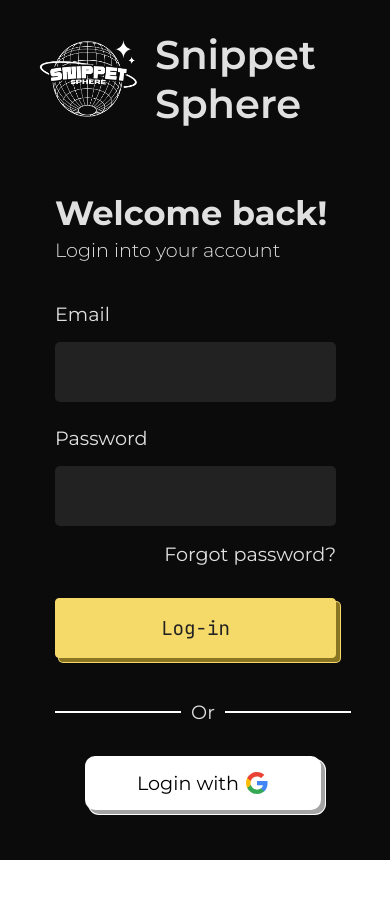
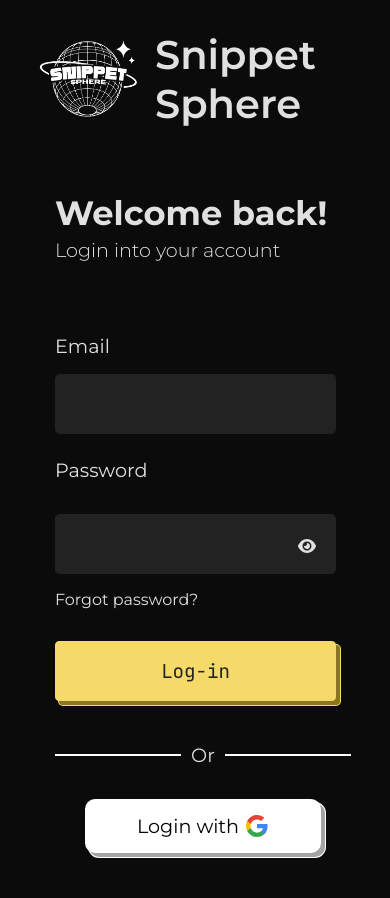
Before and after one commit to DevAdvik/snippet-share, a React (Vite) app: page /login in a window 390 px wide. Shown: the top 898 px of the page. Before the commit the page ends 860 px from the top, so only its background shows below. Built offline with nearby package versions, Linux system fonts and the light colour scheme; no server answers.

Commit message:
Added password and email validation for login/signup

```diff
--- a/src/components/login.jsx
+++ b/src/components/login.jsx
@@ -4,27 +4,65 @@ import logo from "../assets/logo.png";
 import styles from "../styles/login.module.css";
 import baiya from "../assets/baiya.png";
 import { FontAwesomeIcon } from "@fortawesome/react-fontawesome";
-import { faEnvelope } from "@fortawesome/free-solid-svg-icons";
+import { faEnvelope, faEye, faEyeSlash } from "@fortawesome/free-solid-svg-icons";
 import { useState } from "react";
 import { useNavigate } from "react-router-dom";
 import { auth } from "./Auth";
 import { useAuthState } from "react-firebase-hooks/auth";
-import { Alert } from "antd";
 
 function Login() {
     const [email, setEmail] = useState("");
     const [password, setPassword] = useState("");
     const [showError, setShowError] = useState(false);
     const [errorMessage, setErrorMessage] = useState("");
+    const [passwordIcon, setPasswordIcon] = useState(faEye);
     const navigate = useNavigate();
     const [user] = useAuthState(auth);
     if (user) {
         navigate("/snippets");
     }
 
+    function InputTypeChanger(ev) {
+        let closestInput = ev.target.closest("div").querySelector("Input");
+        if (passwordIcon === faEye) {
+            closestInput.type = "text";
+            setPasswordIcon(faEyeSlash);
+        } else if (passwordIcon === faEyeSlash) {
+            closestInput.type = "password";
+            setPasswordIcon(faEye);
+        }
+    }
+
+    async function authenticateUser() {
+        setShowError(false);
+
+        const emailRegex = /^[a-zA-Z0-9._%+-]+@[a-zA-Z0-9.-]+\.[a-zA-Z]{2,}$/;
+
+        if (email.length === 0) {
+            setErrorMessage("Enter your email");
+            setShowError(true);
+            return;
+        } else if (!emailRegex.test(email)) {
+            setErrorMessage("Invalid email address");
+            setShowError(true);
+            return;
+        } else if (password.length === 0) {
+            setErrorMessage("Enter your password");
+            setShowError(true);
+            return;
+        }
+        try {
+            await signInWithEmail(email, password);
+        } catch (error) {
+            if (error.code === "auth/invalid-credential") {
+                setErrorMessage("Invalid Credentials!");
+                setShowError(true);
+            }
+        }
+    }
+
     return (
         <>
-            {showError && <ShowError msg={errorMessage} />}
             <section className={styles["snippet-share-login-page"]}>
                 <section className={styles["snippet-share-login-page-container"]}>
                     <div className={styles["login-email-password-content"]}>
@@ -39,6 +77,9 @@ function Login() {
                                 <h1>Welcome back! </h1>
                                 <p>Login into your account</p>
                             </div>
+                            <div className={styles["Alert-box-authentication"]}>
+                                {showError && <p>{errorMessage}</p>}
+                            </div>
                             <div className={styles["email-password-login-button"]}>
                                 <div className={styles["email-input-div"]}>
                                     <p>Email</p>
@@ -47,18 +88,29 @@ function Login() {
                                         value={email}
                                         onChange={(e) => {
                                             setEmail(e.target.value);
+                                            setShowError(false);
                                         }}
                                     />
                                 </div>
                                 <div className={styles["password-input-div"]}>
                                     <p>Password</p>
-                                    <input
-                                        type="password"
-                                        value={password}
-                                        onChange={(e) => {
-                                            setPassword(e.target.value);
-                                        }}
-                                    />
+                                    <div className={styles["password-input-parent-div"]}>
+                                        <input
+                                            type="password"
+                                            value={password}
+                                            onChange={(ev) => {
+                                                setPassword(ev.target.value);
+                                                setShowError(false);
+                                            }}
+                                        />
+                                        <FontAwesomeIcon
+                                            icon={passwordIcon}
+                                            onClick={(ev) => {
+                                                InputTypeChanger(ev);
+                                            }}
+                                            className={styles["eye-icon"]}
+                                        />
+                                    </div>
                                     <div>
                                         <p>Forgot password?</p>
                                     </div>
@@ -66,19 +118,7 @@ function Login() {
                                 <button
                                     className={styles["login-button"]}
                                     type="button"
-                                    onClick={async () => {
-                                        try {
-                                            await signInWithEmail(email, password);
-                                        } catch (error) {
-                                            if (error.code === "auth/invalid-credential") {
-                                                setErrorMessage("Invalid Credentials!");
-                                                setShowError(true);
-                                                setInterval(() => {
-                                                    setShowError(false);
-                                                }, 3000);
-                                            }
-                                        }
-                                    }}
+                                    onClick={authenticateUser}
                                 >
                                     Log-in
                                 </button>
@@ -153,10 +193,4 @@ function Login() {
     );
 }
 
-function ShowError({ msg }) {
-    return (
-        <Alert type="error" closable showIcon message={msg} className={styles["ant-alert-error"]} />
-    );
-}
-
 export default Login;
--- a/src/components/signup.jsx
+++ b/src/components/signup.jsx
@@ -4,7 +4,7 @@ import logo from "../assets/logo.png";
 import styles from "../styles/signup.module.css";
 import baiya from "../assets/baiya.png";
 import { FontAwesomeIcon } from "@fortawesome/react-fontawesome";
-import { faEnvelope } from "@fortawesome/free-solid-svg-icons";
+import { faEnvelope, faEye, faEyeSlash } from "@fortawesome/free-solid-svg-icons";
 import { useState } from "react";
 import { useNavigate } from "react-router-dom";
 import { auth } from "./Auth";
@@ -14,10 +14,48 @@ function Signup() {
     const [name, setName] = useState("");
     const [email, setEmail] = useState("");
     const [password, setPassword] = useState("");
+    const [errorMessage, setErrorMessage] = useState("");
+    const [showError, setShowError] = useState(false);
+    const [passwordIcon, setPasswordIcon] = useState(faEye);
     const navigate = useNavigate();
     const [user] = useAuthState(auth);
     if (user) {
         navigate("/snippets");
+    }
+
+    function authenticateUser() {
+        const emailRegex = /^[a-zA-Z0-9._%+-]+@[a-zA-Z0-9.-]+\.[a-zA-Z]{2,}$/;
+        if (name.length === 0) {
+            setErrorMessage("Enter your name");
+            setShowError(true);
+            return;
+        } else if (email.length === 0) {
+            setErrorMessage("Enter your email");
+            setShowError(true);
+            return;
+        } else if (!emailRegex.test(email)) {
+            setErrorMessage("Invalid email address");
+            setShowError(true);
+            return;
+        } else if (!password.length >= 8) {
+            setErrorMessage("Password should contain atleast 8 characters");
+            setShowError(true);
+            return;
+        }
+
+        signUpWithEmail(email, password).then(() => {
+            navigate("/snippets");
+        });
+    }
+    function InputTypeChanger(ev) {
+        let closestInput = ev.target.closest("div").querySelector("Input");
+        if (passwordIcon === faEye) {
+            closestInput.type = "text";
+            setPasswordIcon(faEyeSlash);
+        } else if (passwordIcon === faEyeSlash) {
+            closestInput.type = "password";
+            setPasswordIcon(faEye);
+        }
     }
 
     return (
@@ -33,6 +71,9 @@ function Signup() {
                             <h1>Welcome! </h1>
                             <p>Create a new account</p>
                         </div>
+                        <div className={styles["Alert-box-authentication"]}>
+                            {showError && <p>{errorMessage}</p>}
+                        </div>
                         <div className={styles["email-password-signup-button"]}>
                             <div className={styles["username-input-div"]}>
                                 <p>Your name:</p>
@@ -41,6 +82,7 @@ function Signup() {
                                     value={name}
                                     onChange={(ev) => {
                                         setName(ev.target.value);
+                                        setShowError(false);
                                     }}
                                 />
                             </div>
@@ -51,19 +93,31 @@ function Signup() {
                                     value={email}
                                     onChange={(ev) => {
                                         setEmail(ev.target.value);
+                                        setShowError(false);
                                     }}
                                 />
                             </div>
                             <div className={styles["password-input-div"]}>
                                 <p>Password</p>
+                                <div className={styles["password-input-parent-div"]}>
                                     <input
                                         type="password"
                                         value={password}
                                         onChange={(ev) => {
                                             setPassword(ev.target.value);
+                                            setShowError(false);
                                         }}
                                     />
-                                <div>
+                                    <FontAwesomeIcon
+                                        icon={passwordIcon}
+                                        onClick={(ev) => {
+                                            InputTypeChanger(ev);
+                                        }}
+                                        className={styles["eye-icon"]}
+                                    />
+                                </div>
+
+                                <div className={styles["Already have an account"]}>
                                     <p>
                                         Already have an account?{" "}
                                         <span
@@ -79,11 +133,7 @@ function Signup() {
                             <button
                                 className={styles["signup-button"]}
                                 type="button"
-                                onClick={() => {
-                                    signUpWithEmail(email, password).then(() => {
-                                        navigate("/login");
-                                    });
-                                }}
+                                onClick={authenticateUser}
                             >
                                 Sign-up
                             </button>
--- a/src/styles/login.module.css
+++ b/src/styles/login.module.css
@@ -5,9 +5,8 @@
 }
 
 .ant-alert-error {
-    position: absolute;
-    top: 20px;
-    right: 20px;
+    width: fit-content;
+    margin-left: 1rem;
 }
 
 .snippet-share-login-page {
@@ -143,10 +142,21 @@
         }
     }
 
+    .Alert-box-authentication {
+        width: 80%;
+        height: 40px;
+        display: flex;
+        justify-content: center;
+        align-items: center;
+        justify-content: center;
+        margin-top: 0.5rem;
+        margin-left: 1rem;
+        color: red;
+    }
+
     .email-password-login-button {
         width: 100%;
         height: 60%;
-        margin-top: 2.5rem;
         font-size: 1.2rem;
         font-size: 400;
         padding-left: 1rem;
@@ -165,14 +175,23 @@
         }
 
         .password-input-div {
+            width: 100%;
             margin-top: 1.5rem;
 
-            & div {
+            .password-input-parent-div {
                 width: 85%;
-                margin-top: 1rem;
-                display: flex;
-                justify-content: flex-end;
-                font-size: 1.2rem;
+                /* height: 70%; */
+                position: relative;
+
+                & input {
+                    width: 100%;
+                }
+
+                .eye-icon {
+                    position: absolute;
+                    right: 20px;
+                    bottom: 20px;
+                }
             }
 
             & span {
@@ -308,20 +327,6 @@
         }
     }
 
-    .password-input-div {
-
-        & div {
-            margin-top: 1rem !important;
-            width: 95% !important;
-            font-size: 1rem;
-        }
-
-        & span {
-            cursor: pointer;
-            color: #f5d969;
-        }
-    }
-
     input {
         font-size: 1.1rem;
     }
@@ -333,4 +338,27 @@
         }
     }
 
+    .password-input-div {
+
+        & div {
+            margin-top: 1rem !important;
+            font-size: 1rem;
+        }
+
+        .password-input-parent-div {
+            width: 95% !important;
+            position: relative;
+
+            & input {
+                width: 100% !important;
+            }
+
+        }
+
+        & span {
+            cursor: pointer;
+            color: #f5d969;
+        }
+    }
+
 }
```
Also changed, not shown: src/styles/signup.module.css (+53 -14 lines). Lines whose indentation alone changed are shown as unchanged.
